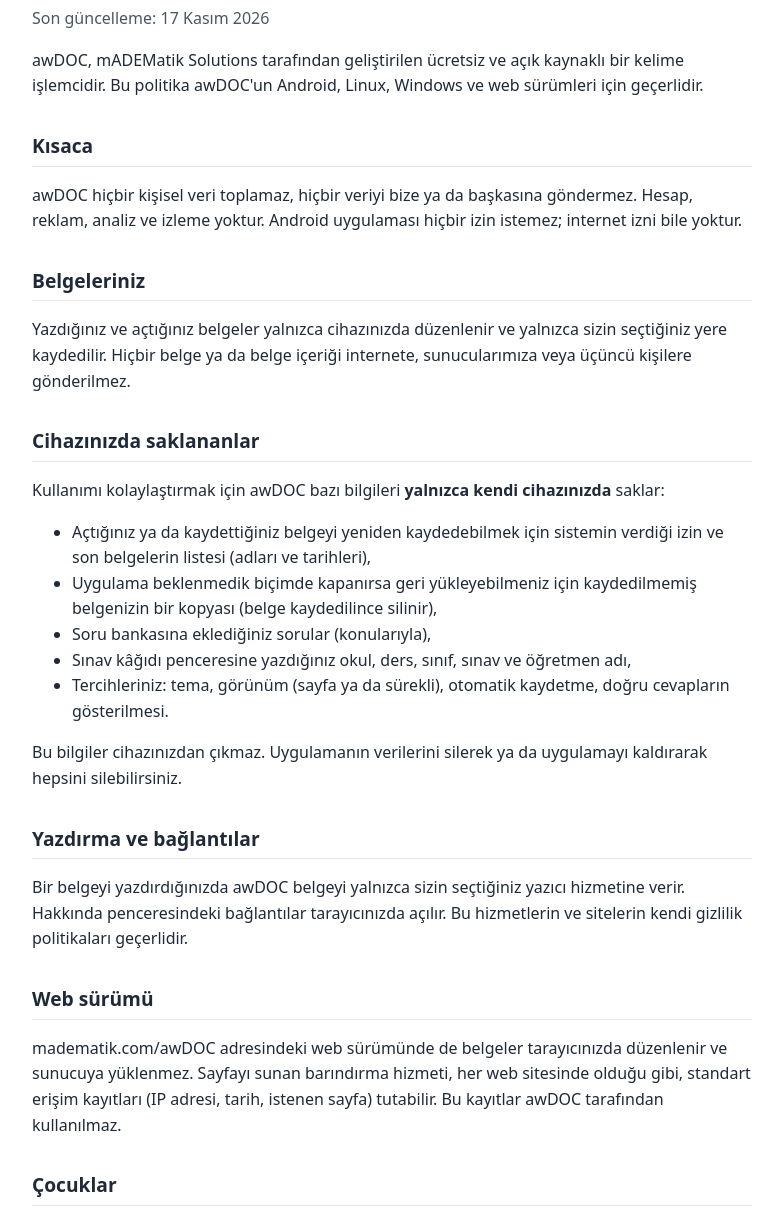
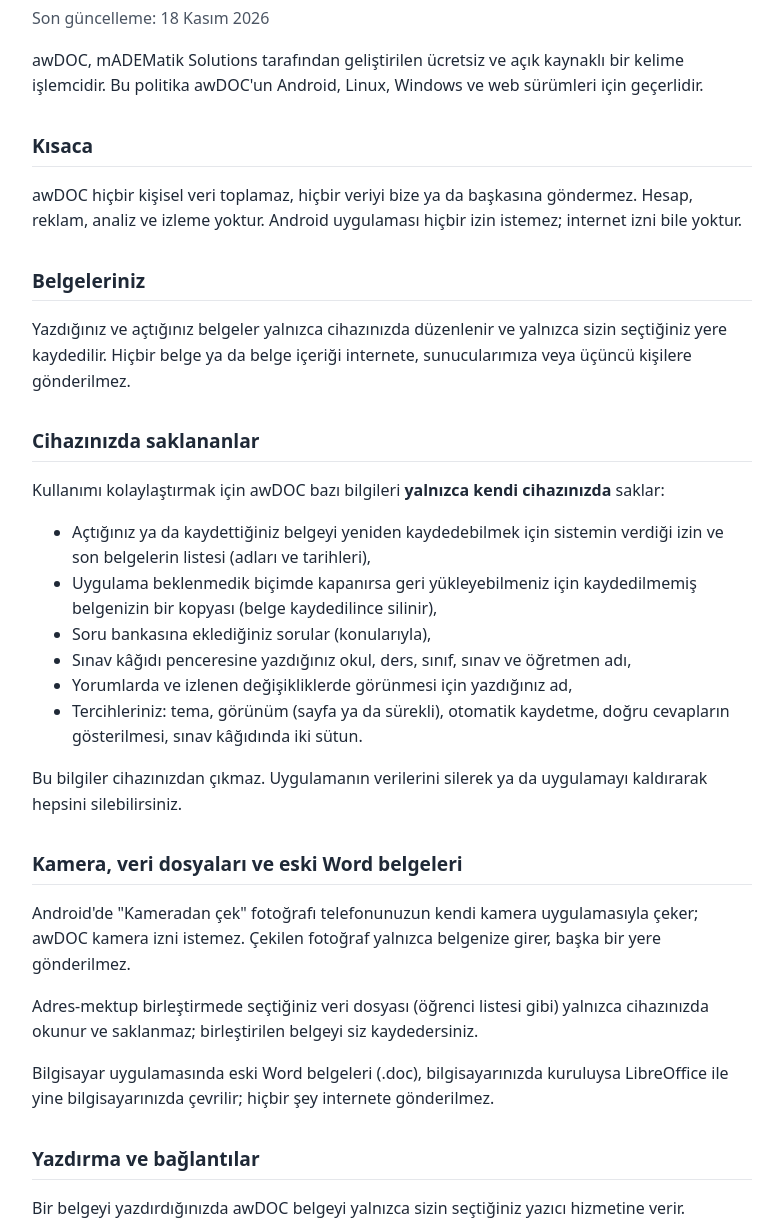
Before and after one commit to 200709078/awDOC, an Electron app: page public/gizlilik.html in a window 1280 px wide. Shown: the part 76-1295 px from the top of the page, without its empty margins (248-1031 px from the left). Drawn offline with Linux system fonts and the light colour scheme.

Commit message:
0.1.0: ilk sürüm (bütün aşamalar); gizlilik politikası ve README güncellendi
Co-Authored-By: Claude Opus 5.5 <noreply@anthropic.com>

```diff
--- a/package.json
+++ b/package.json
@@ -2,7 +2,7 @@
   "name": "awdoc",
   "productName": "awDOC",
   "desktopName": "awdoc",
-  "version": "0.0.1",
+  "version": "0.1.0",
   "private": true,
   "type": "module",
   "description": "awDOC — kelime işlemci uygulaması",
--- a/public/gizlilik.html
+++ b/public/gizlilik.html
@@ -21,7 +21,7 @@
 <body>
 <main>
 	<h1>awDOC Gizlilik Politikası</h1>
-	<p class="date">Son güncelleme: 17 Kasım 2026</p>
+	<p class="date">Son güncelleme: 18 Kasım 2026</p>
 
 	<p>awDOC, mADEMatik Solutions tarafından geliştirilen ücretsiz ve açık kaynaklı bir kelime işlemcidir.
 	Bu politika awDOC'un Android, Linux, Windows ve web sürümleri için geçerlidir.</p>
@@ -43,9 +43,18 @@
 			(belge kaydedilince silinir),</li>
 		<li>Soru bankasına eklediğiniz sorular (konularıyla),</li>
 		<li>Sınav kâğıdı penceresine yazdığınız okul, ders, sınıf, sınav ve öğretmen adı,</li>
-		<li>Tercihleriniz: tema, görünüm (sayfa ya da sürekli), otomatik kaydetme, doğru cevapların gösterilmesi.</li>
+		<li>Yorumlarda ve izlenen değişikliklerde görünmesi için yazdığınız ad,</li>
+		<li>Tercihleriniz: tema, görünüm (sayfa ya da sürekli), otomatik kaydetme, doğru cevapların gösterilmesi, sınav kâğıdında iki sütun.</li>
 	</ul>
 	<p>Bu bilgiler cihazınızdan çıkmaz. Uygulamanın verilerini silerek ya da uygulamayı kaldırarak hepsini silebilirsiniz.</p>
+
+	<h2>Kamera, veri dosyaları ve eski Word belgeleri</h2>
+	<p>Android'de "Kameradan çek" fotoğrafı telefonunuzun kendi kamera uygulamasıyla çeker; awDOC kamera izni
+		istemez. Çekilen fotoğraf yalnızca belgenize girer, başka bir yere gönderilmez.</p>
+	<p>Adres-mektup birleştirmede seçtiğiniz veri dosyası (öğrenci listesi gibi) yalnızca cihazınızda okunur ve
+		saklanmaz; birleştirilen belgeyi siz kaydedersiniz.</p>
+	<p>Bilgisayar uygulamasında eski Word belgeleri (.doc), bilgisayarınızda kuruluysa LibreOffice ile yine
+		bilgisayarınızda çevrilir; hiçbir şey internete gönderilmez.</p>
 
 	<h2>Yazdırma ve bağlantılar</h2>
 	<p>Bir belgeyi yazdırdığınızda awDOC belgeyi yalnızca sizin seçtiğiniz yazıcı hizmetine verir. Hakkında
```
Also changed, not shown: README.md, 1 other file.
